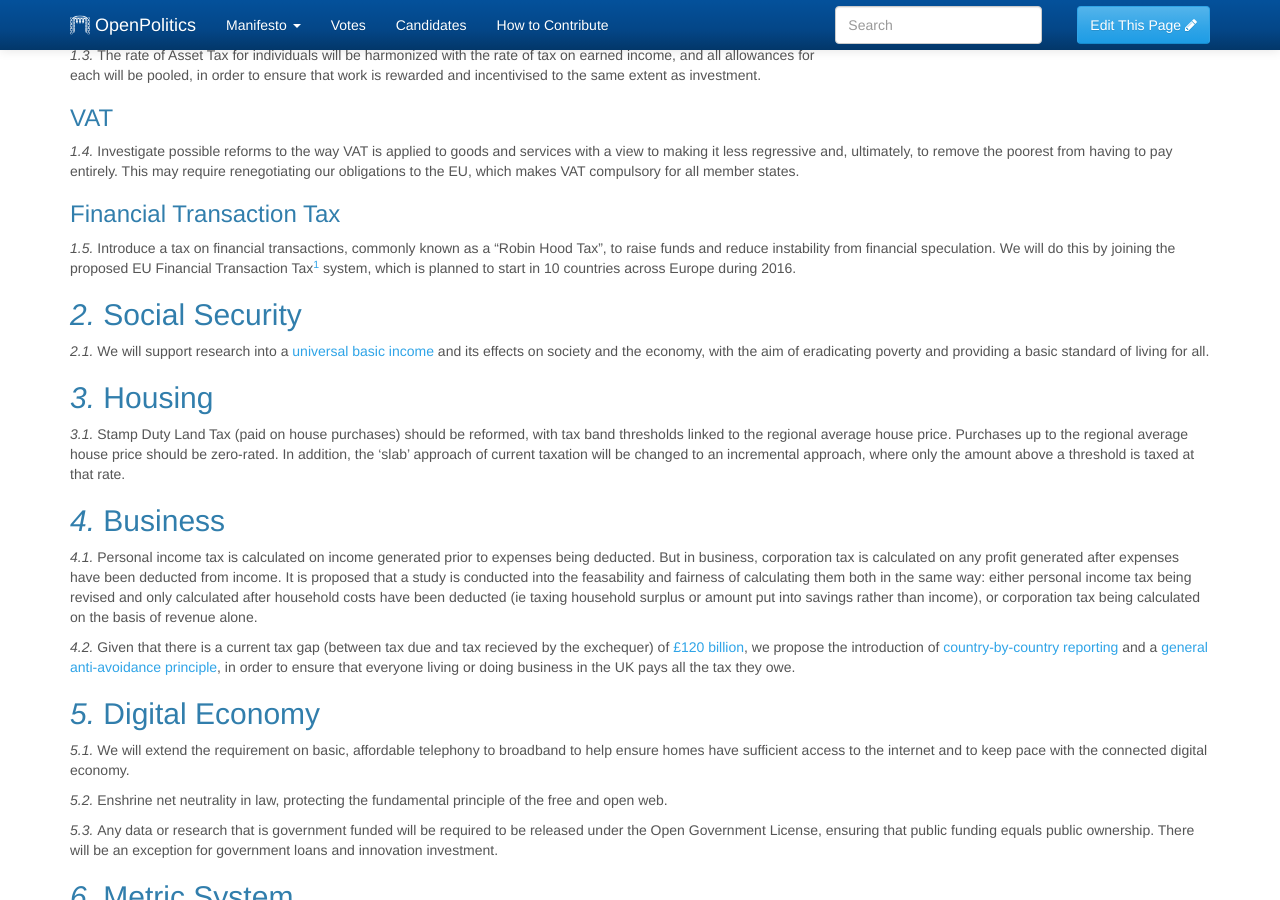
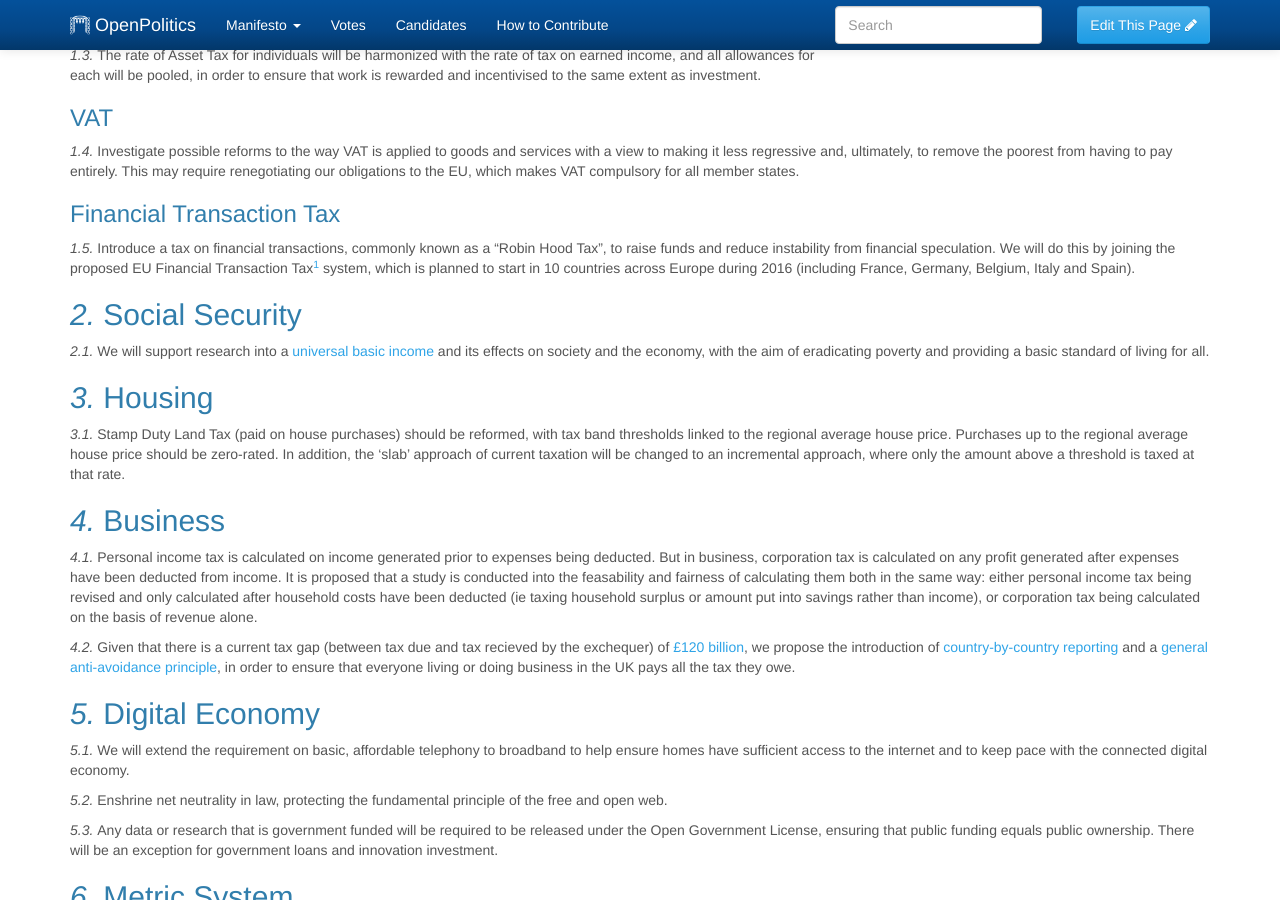
Before and after one commit to openpolitics/manifesto, a Jekyll site: the page built from manifesto/economy.md, in a window 1280 px wide and 900 px high, scrolled down 394 px. Built offline with Jekyll 4.4.1, drawn with Linux system fonts in a browser that asks for light colours.

Commit message:
Point out the countries joining EU FTT

```diff
--- a/manifesto/economy.md
+++ b/manifesto/economy.md
@@ -24,7 +24,7 @@ Investigate possible reforms to the way VAT is applied to goods and services wit
 
 ### Financial Transaction Tax
 
-Introduce a tax on financial transactions, commonly known as a "Robin Hood Tax", to raise funds and reduce instability from financial speculation. We will do this by joining the proposed EU Financial Transaction Tax[^1] system, which is planned to start in 10 countries across Europe during 2016.
+Introduce a tax on financial transactions, commonly known as a "Robin Hood Tax", to raise funds and reduce instability from financial speculation. We will do this by joining the proposed EU Financial Transaction Tax[^1] system, which is planned to start in 10 countries across Europe during 2016 (including France, Germany, Belgium, Italy and Spain).
 
 ## Social Security
 
```
